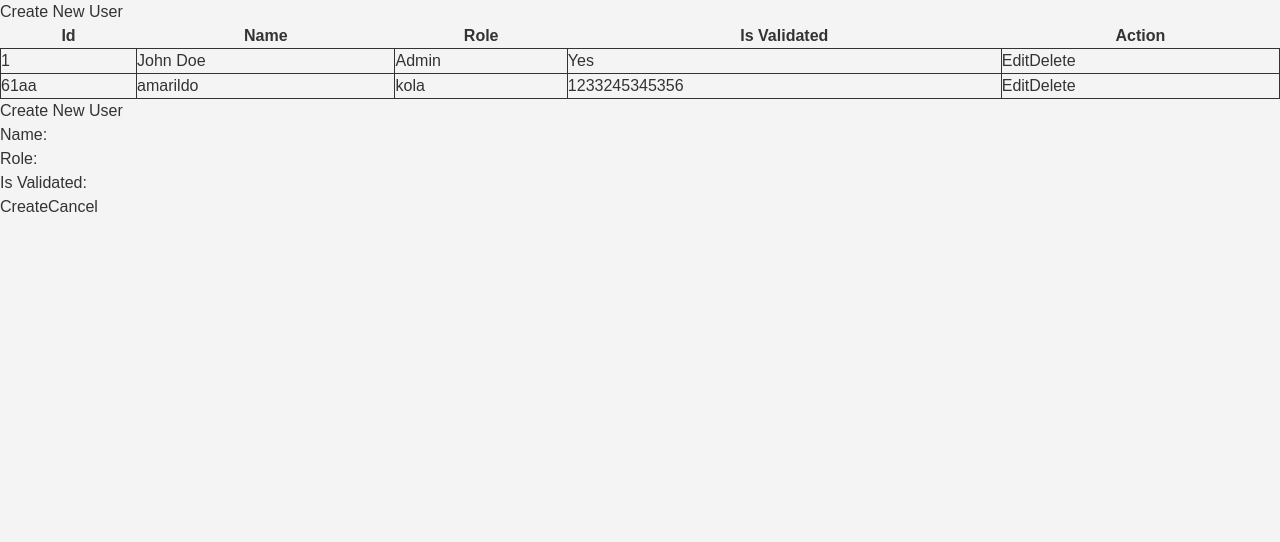
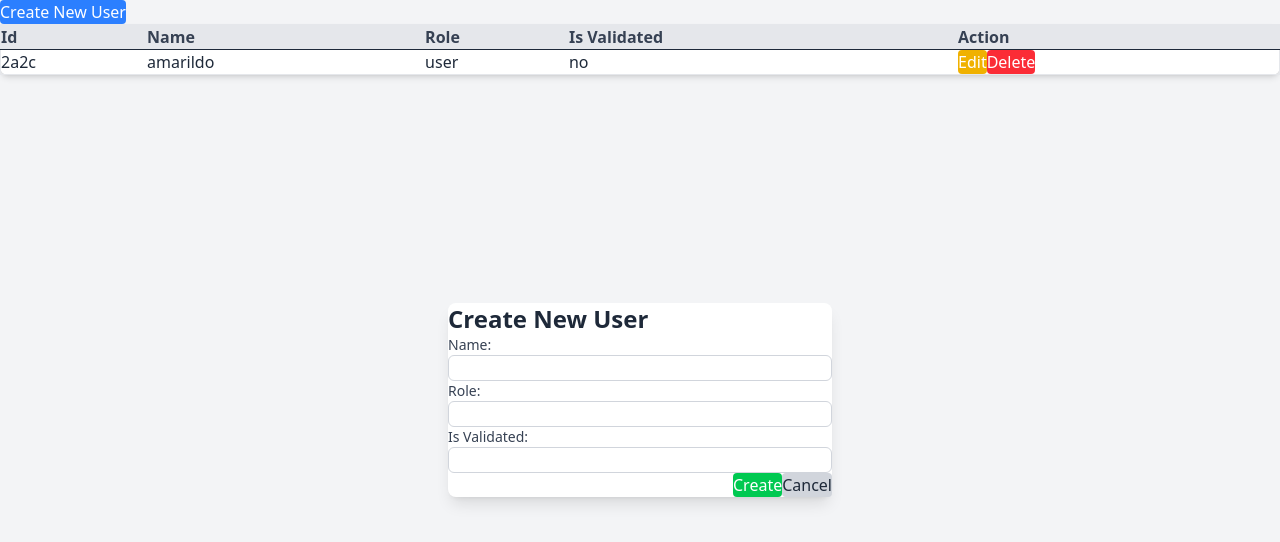
Before and after one commit to Amarildo05/Gym-Dashboard-App, a React (Vite) app: page / in a window 1280 px wide. Both pictures are taken after a click on the button "Create New User". Shown: the top 542 px of the page. Built offline with nearby package versions, Linux system fonts and the light colour scheme; data requests are answered from the project's data file.

Commit message:
added some basic tailwind styles/ not the final ones

```diff
--- a/db.json
+++ b/db.json
@@ -1,16 +1,10 @@
 {
   "users": [
     {
-      "id": "1",
-      "name": "John Doe",
-      "role": "Admin",
-      "is_validated": "Yes"
-    },
-    {
-      "id": "61aa",
+      "id": "2a2c",
       "name": "amarildo",
-      "role": "kola",
-      "is_validated": "1233245345356"
+      "role": "user",
+      "is_validated": "no"
     }
   ]
 }
--- a/src/App.jsx
+++ b/src/App.jsx
@@ -34,7 +34,7 @@ export default function App() {
     <div>
       <button
         type="button"
-        className="btn-primary"
+        className="px-4 py-2 bg-blue-500 text-white rounded hover:bg-blue-600 transition duration-300"
         onClick={() => handleShowModal(null)}
       >
         Create New User
--- a/src/components/UserActions.jsx
+++ b/src/components/UserActions.jsx
@@ -2,11 +2,17 @@ import PropTypes from "prop-types";
 
 export default function UserActions({ record, onEdit, onDelete }) {
   return (
-    <div>
-      <button className="btn-edit" onClick={() => onEdit(record)}>
+    <div className="flex space-x-2">
+      <button
+        className="px-3 py-1 bg-yellow-500 text-white rounded hover:bg-yellow-600 transition duration-300"
+        onClick={() => onEdit(record)}
+      >
         Edit
       </button>
-      <button className="btn-delete" onClick={() => onDelete(record.id)}>
+      <button
+        className="px-3 py-1 bg-red-500 text-white rounded hover:bg-red-600 transition duration-300"
+        onClick={() => onDelete(record.id)}
+      >
         Delete
       </button>
     </div>
--- a/src/components/UserForm.jsx
+++ b/src/components/UserForm.jsx
@@ -9,32 +9,36 @@ export default function UserForm({
   setIsValidated,
 }) {
   return (
-    <div>
+    <div className="space-y-4">
       <div>
-        <label>Name:</label>
+        <label className="block text-sm font-medium text-gray-700">Name:</label>
         <input
           type="text"
           value={name}
           onChange={(e) => setName(e.target.value)}
-          className="input"
+          className="mt-1 px-3 py-2 w-full border border-gray-300 rounded-md focus:ring-2 focus:ring-blue-500"
         />
       </div>
+
       <div>
-        <label>Role:</label>
+        <label className="block text-sm font-medium text-gray-700">Role:</label>
         <input
           type="text"
           value={role}
           onChange={(e) => setRole(e.target.value)}
-          className="input"
+          className="mt-1 px-3 py-2 w-full border border-gray-300 rounded-md focus:ring-2 focus:ring-blue-500"
         />
       </div>
+
       <div>
-        <label>Is Validated:</label>
+        <label className="block text-sm font-medium text-gray-700">
+          Is Validated:
+        </label>
         <input
           type="text"
           value={isValidated}
           onChange={(e) => setIsValidated(e.target.value)}
-          className="input"
+          className="mt-1 px-3 py-2 w-full border border-gray-300 rounded-md focus:ring-2 focus:ring-blue-500"
         />
       </div>
     </div>
--- a/src/components/UserModal.jsx
+++ b/src/components/UserModal.jsx
@@ -37,9 +37,16 @@ export default function UserModal({
   if (!visible) return null;
 
   return (
-    <div className="modal">
-      <div className="modal-content">
-        <h2>{creatingUser ? "Create New User" : "Edit User"}</h2>
+    <div
+      className={`fixed inset-0 flex justify-center items-center ${
+        !visible && "hidden"
+      }`}
+    >
+      <div className="bg-white rounded-lg shadow-lg w-96 p-6">
+        <h2 className="text-2xl font-semibold mb-4">
+          {creatingUser ? "Create New User" : "Edit User"}
+        </h2>
+
         <UserForm
           name={name}
           role={role}
@@ -48,11 +55,20 @@ export default function UserModal({
           setRole={setRole}
           setIsValidated={setIsValidated}
         />
-        <div className="modal-actions">
-          <button onClick={handleSubmit}>
+
+        <div className="flex justify-end mt-4">
+          <button
+            onClick={handleSubmit}
+            className="px-4 py-2 bg-green-500 text-white rounded hover:bg-green-600 transition duration-300 mr-2"
+          >
             {creatingUser ? "Create" : "Save"}
           </button>
-          <button onClick={onCancel}>Cancel</button>
+          <button
+            onClick={onCancel}
+            className="px-4 py-2 bg-gray-300 text-gray-800 rounded hover:bg-gray-400 transition duration-300"
+          >
+            Cancel
+          </button>
         </div>
       </div>
     </div>
--- a/src/components/UserTable.jsx
+++ b/src/components/UserTable.jsx
@@ -33,11 +33,14 @@ export default function UserTable({ data, onEdit, onDelete }) {
   ];
 
   return (
-    <table className="table-auto w-full">
-      <thead>
+    <table className="table-auto w-full bg-white shadow-md rounded-lg border border-gray-200">
+      <thead className="bg-gray-200">
         <tr>
           {columns.map((col) => (
-            <th key={col.key} className="px-4 py-2">
+            <th
+              key={col.key}
+              className="px-4 py-2 text-left font-semibold text-gray-700"
+            >
               {col.title}
             </th>
           ))}
@@ -45,9 +48,9 @@ export default function UserTable({ data, onEdit, onDelete }) {
       </thead>
       <tbody>
         {data.map((user) => (
-          <tr key={user.id}>
+          <tr key={user.id} className="hover:bg-gray-50">
             {columns.map((col) => (
-              <td key={col.key} className="border px-4 py-2">
+              <td key={col.key} className="border-t px-4 py-2">
                 {col.render ? col.render(user) : user[col.dataIndex]}
               </td>
             ))}
--- a/src/index.css
+++ b/src/index.css
@@ -14,8 +14,7 @@ body {
   font-size: 16px;
   line-height: 1.5;
   height: 100%;
-  background-color: #f4f4f4;
-  color: #333;
+  @apply bg-gray-100 font-sans text-gray-800;
 }
 
 a {
```
